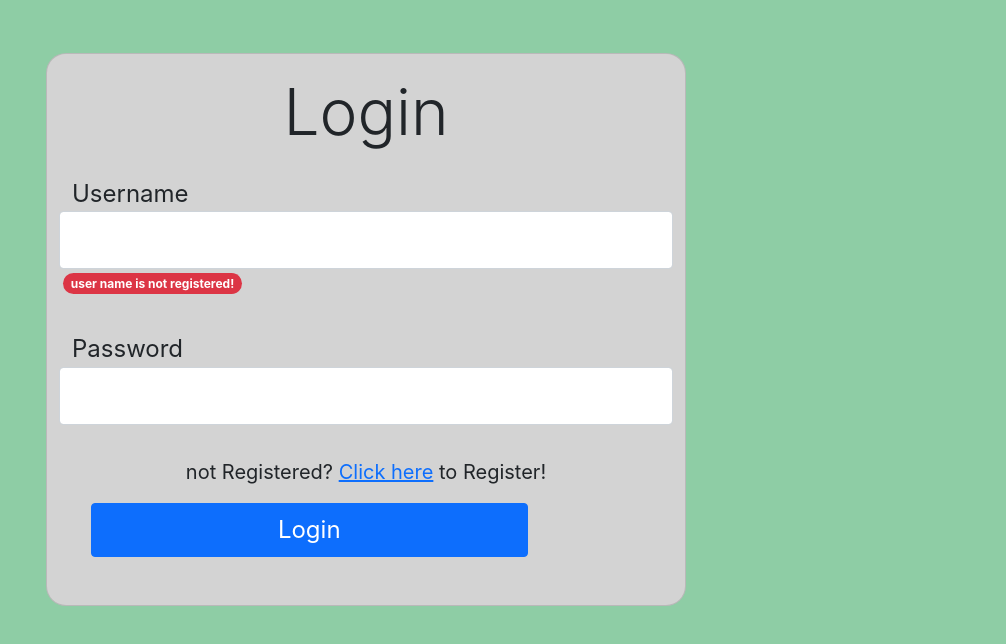
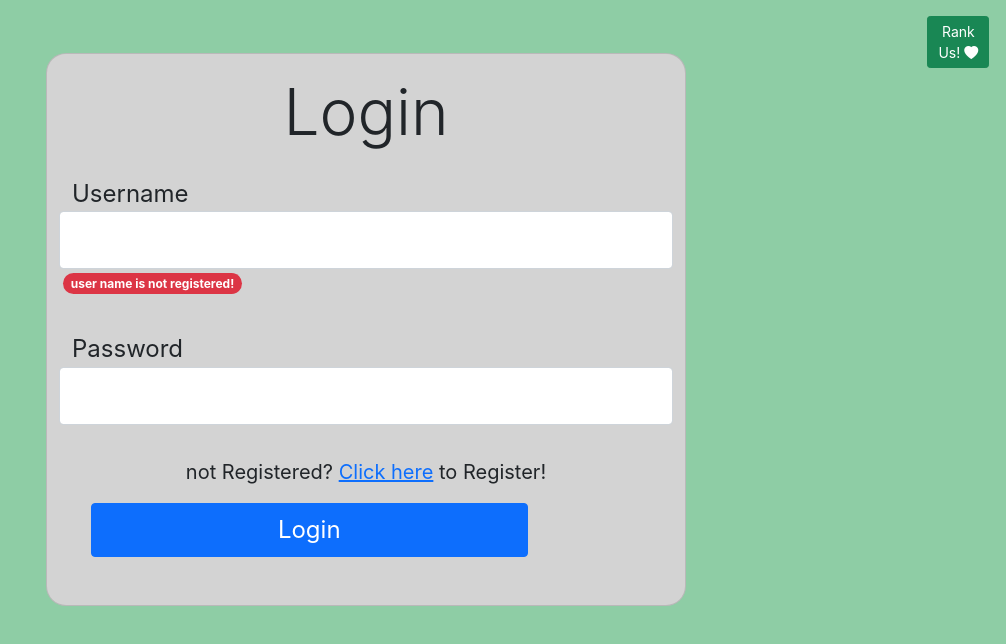
Before and after one commit to danielkarl888/WAppBIU, a React (Create React App) app: page / in a window 1280 px wide. Shown: the top 644 px of the page, without its empty margins (274-1280 px from the left). Built offline with nearby package versions, Linux system fonts and the light colour scheme; no server answers.

Commit message:
added link to the ranks page

```diff
--- a/src/App.js
+++ b/src/App.js
@@ -2,15 +2,26 @@ import './App.css';
 import FormStartScreen from './FormStartScreen';
 function App() {
       return (
+      <>
+
       <div className="container-fluid">
       <div className="row">
+
         <div className="col-1">
         </div>
         <FormStartScreen/>
         <div className="col-1">
+
+        <a class="btn btn-success btn-sm m-3 " href="http://localhost:5121/Ranks/index" role="button">Rank Us! <i class="bi bi-heart-fill"></i>
+</a>
+
         </div>
+
       </div>
+
     </div>
+
+    </>
     );
 }
 export default App;
```
